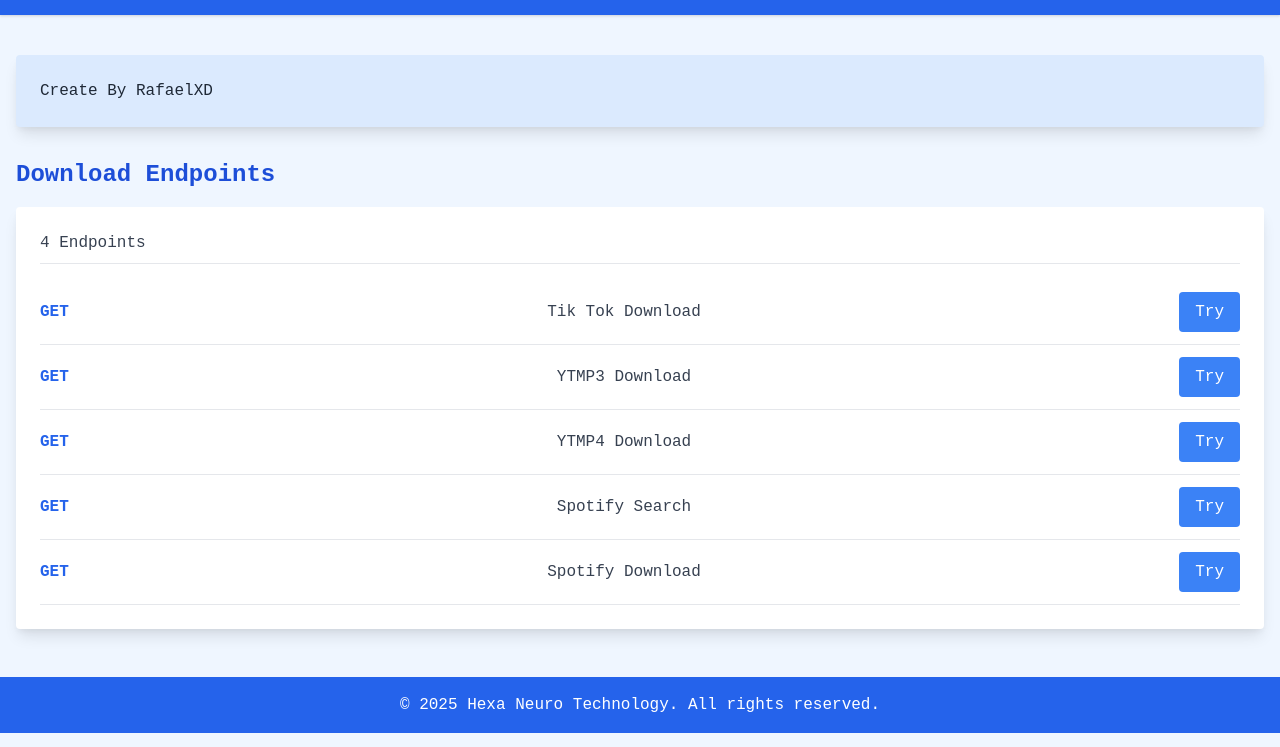
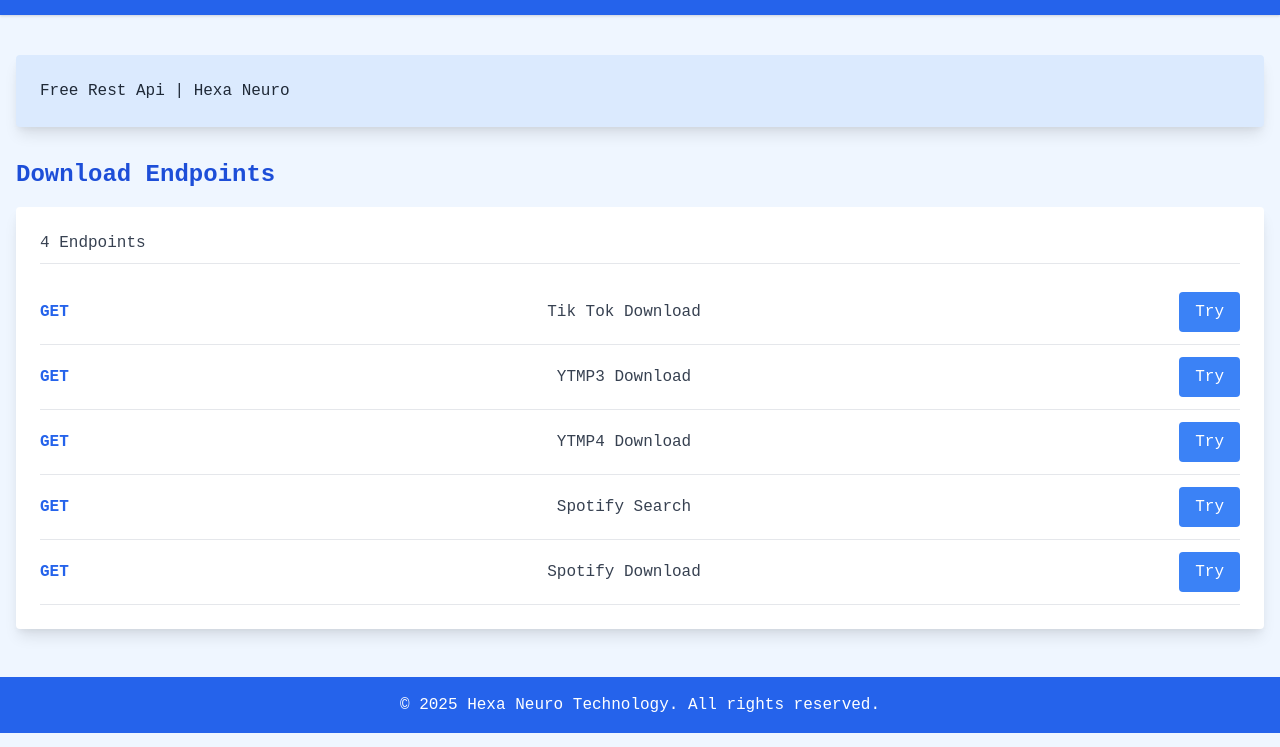
Before and after one commit to Fayzaaup/rest, a website: page index.html in a window 1280 px wide. Shown: the part 53-800 px from the top of the page. Drawn offline with nearby package versions, Linux system fonts and the light colour scheme.

Commit message:
Update index.html

```diff
--- a/index.html
+++ b/index.html
@@ -24,7 +24,7 @@
     <main class="container mx-auto mt-6 p-4">
         <!-- Intro Section -->
         <div class="bg-blue-100 p-6 rounded shadow-lg">
-        Create By RafaelXD
+        Free Rest Api | Hexa Neuro
             <p class="text-lg text-center text-blue-900 font-medium">
             </p>
         </div>
```
